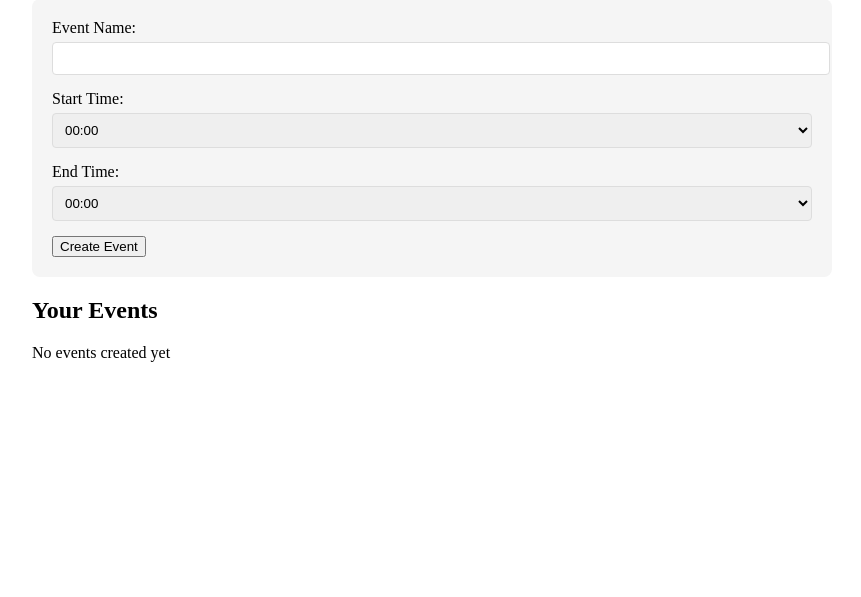
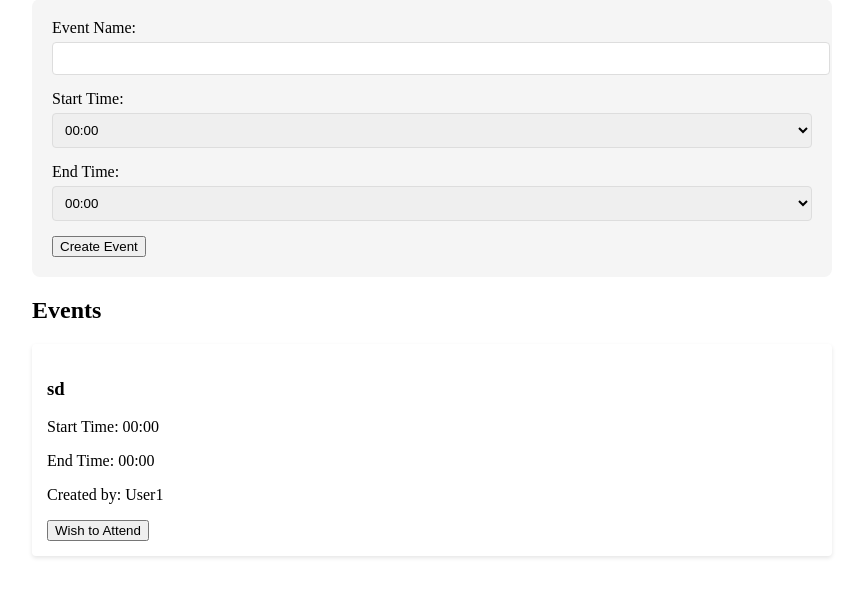
Before and after one commit to OmarCoderBro/CS-124H-Hackathon-Project, a Flask app: page /events in a window 1280 px wide. Shown: the part 167-764 px from the top of the page, without its empty margins (208-1069 px from the left). Run offline with Flask 3, Linux system fonts and the light colour scheme; the visitor is signed in with stand-in values (Sample User, id 1); data that the repository does not hold is empty.

Commit message:
wishing function

```diff
--- a/app.py
+++ b/app.py
@@ -58,8 +58,60 @@ def get_events():
         return jsonify({'error': 'Not logged in'}), 401
 
     df = pd.read_csv(EVENTS_FILE)
-    user_events = df[df['creator'] == session['user']]
-    return jsonify(user_events.to_dict(orient='records'))
+
+    # Check if wished_by column exists, if not add it
+    if 'wished_by' not in df.columns:
+        df['wished_by'] = ''
+        df.to_csv(EVENTS_FILE, index=False)
+
+    events_dict = df.to_dict(orient='records')
+
+    # Add has_wished flag for each event
+    for event in events_dict:
+        wishes = str(event.get('wished_by', '')).split(',') if pd.notna(event.get('wished_by', '')) else []
+        event['has_wished'] = session['user'] in [w for w in wishes if w]
+
+    return jsonify(events_dict)
+
+@app.route('/wish_to_attend', methods=['POST'])
+def wish_to_attend():
+    if 'user' not in session:
+        return jsonify({'error': 'Not logged in'}), 401
+
+    data = request.json
+    df = pd.read_csv(EVENTS_FILE)
+
+    # Add wished_by column if it doesn't exist
+    if 'wished_by' not in df.columns:
+        df['wished_by'] = ''
+
+    # Find the specific event
+    mask = ((df['name'] == data['name']) &
+            (df['start_time'] == float(data['start_time'])) &
+            (df['end_time'] == float(data['end_time'])))
+
+    if df[mask].empty:
+        return jsonify({'error': 'Event not found'}), 404
+
+    event = df[mask].iloc[0]
+
+    # Check if user is the creator
+    if event['creator'] == session['user']:
+        return jsonify({'error': 'Cannot wish to attend your own event'}), 400
+
+    # Get current wishes and check if user already wished
+    current_wishes = str(event['wished_by']).split(',') if pd.notna(event['wished_by']) and event['wished_by'] else []
+    current_wishes = [w for w in current_wishes if w]  # Remove empty strings
+
+    if session['user'] in current_wishes:
+        return jsonify({'error': 'Already wished to attend this event'}), 400
+
+    # Add new wish
+    current_wishes.append(session['user'])
+    df.loc[mask, 'wished_by'] = ','.join(current_wishes)
+
+    df.to_csv(EVENTS_FILE, index=False)
+    return jsonify({'status': 'success'})
 
 @app.route('/delete_event', methods=['POST'])
 def delete_event():
@@ -78,6 +130,7 @@ def delete_event():
     df = df[mask]
     df.to_csv(EVENTS_FILE, index=False)
     return jsonify({'status': 'success'})
+
 
 @app.route('/config')
 def get_config():
--- a/data/availability.csv
+++ b/data/availability.csv
@@ -57,7 +57,7 @@ User1,2024-11-18 06:00,0
 User1,2024-11-18 07:00,0
 User1,2024-11-18 08:00,0
 User1,2024-11-18 09:00,0
-User1,2024-11-18 10:00,0
+User1,2024-11-18 10:00,1
 User1,2024-11-18 11:00,1
 User1,2024-11-18 12:00,0
 User1,2024-11-18 13:00,0
--- a/data/events.csv
+++ b/data/events.csv
@@ -1,3 +1,2 @@
-name,start_time,end_time,creator
-hi,6,6,User2
-test,6,6,User2
+name,start_time,end_time,creator,wished_by
+sd,0,0,User1,User2
--- /dev/null
+++ b/data/wishes.csv
@@ -0,0 +1,3 @@
+event_name,start_time,end_time,user
+asd,0,5,User2
+wdsf,0,0,User1
--- a/templates/events.html
+++ b/templates/events.html
@@ -97,11 +97,12 @@
         </div>
 
         <div id="eventList">
-            <h2>Your Events</h2>
+            <h2>Events</h2>
         </div>
     </div>
 
     <script>
+        const currentUser = '{{ user }}';
         function populateTimeDropdowns() {
             const startSelect = document.getElementById('selectstarttime');
             const endSelect = document.getElementById('selectendtime');
@@ -116,33 +117,6 @@
                 startSelect.add(startOpt);
                 endSelect.add(endOpt);
             }
-        }
-
-        function loadEvents() {
-            fetch('/get_events')
-                .then(response => response.json())
-                .then(events => {
-                    const eventList = document.getElementById('eventList');
-                    eventList.innerHTML = '<h2>Your Events</h2>';
-
-                    if (events.length === 0) {
-                        eventList.innerHTML += '<p>No events created yet</p>';
-                        return;
-                    }
-
-                    events.forEach(event => {
-                        const eventDiv = document.createElement('div');
-                        eventDiv.className = 'event-item';
-                        eventDiv.innerHTML = `
-                            <h3>${event.name}</h3>
-                            <p>Start Time: ${event.start_time.toString().padStart(2, '0')}:00</p>
-                            <p>End Time: ${event.end_time.toString().padStart(2, '0')}:00</p>
-                            <button onclick="deleteEvent('${event.name}', ${event.start_time}, ${event.end_time})"
-                                    class="delete-btn">Delete Event</button>
-                        `;
-                        eventList.appendChild(eventDiv);
-                    });
-                });
         }
 
         function deleteEvent(name, start_time, end_time) {
@@ -163,10 +137,70 @@
             if(data.status === 'success') {
                 loadEvents();
             }
-                });
+        })
+        .catch(error => console.error('Error:', error));
     }
 }
 
+function loadEvents() {
+    fetch('/get_events')
+        .then(response => response.json())
+        .then(events => {
+            const eventList = document.getElementById('eventList');
+            eventList.innerHTML = '<h2>Events</h2>';
+
+            if (events.length === 0) {
+                eventList.innerHTML += '<p>No events created yet</p>';
+                return;
+            }
+
+            events.forEach(event => {
+                const eventDiv = document.createElement('div');
+                eventDiv.className = 'event-item';
+                eventDiv.innerHTML = `
+                    <div>
+                        <h3>${event.name}</h3>
+                        <p>Start Time: ${event.start_time.toString().padStart(2, '0')}:00</p>
+                        <p>End Time: ${event.end_time.toString().padStart(2, '0')}:00</p>
+                        <p>Created by: ${event.creator}</p>
+                    </div>
+                    <div class="button-group">
+                        ${event.creator !== currentUser ?
+                            `<button onclick="wishToAttend('${event.name}', ${event.start_time}, ${event.end_time})"
+                                    class="wish-btn">Wish to Attend</button>` : ''
+                        }
+                        ${event.creator === currentUser ?
+                            `<button onclick="deleteEvent('${event.name}', ${event.start_time}, ${event.end_time})"
+                                    class="delete-btn">Delete</button>` : ''
+                        }
+                    </div>
+                `;
+                eventList.appendChild(eventDiv);
+            });
+        });
+}
+function wishToAttend(name, start_time, end_time) {
+    fetch('/wish_to_attend', {
+        method: 'POST',
+        headers: {
+            'Content-Type': 'application/json',
+        },
+        body: JSON.stringify({
+            name: name,
+            start_time: start_time,
+            end_time: end_time
+        })
+    })
+    .then(response => response.json())
+    .then(data => {
+        if (data.status === 'success') {
+            alert('Successfully added to wish list!');
+        } else if (data.error) {
+            alert(data.error);
+        }
+    })
+    .catch(error => console.error('Error:', error));
+}
         document.getElementById('eventForm').addEventListener('submit', function(e) {
             e.preventDefault();
             const formData = {
```
Also changed, not shown: static/styles.css (+18 -0 lines). Lines whose indentation alone changed are shown as unchanged.
